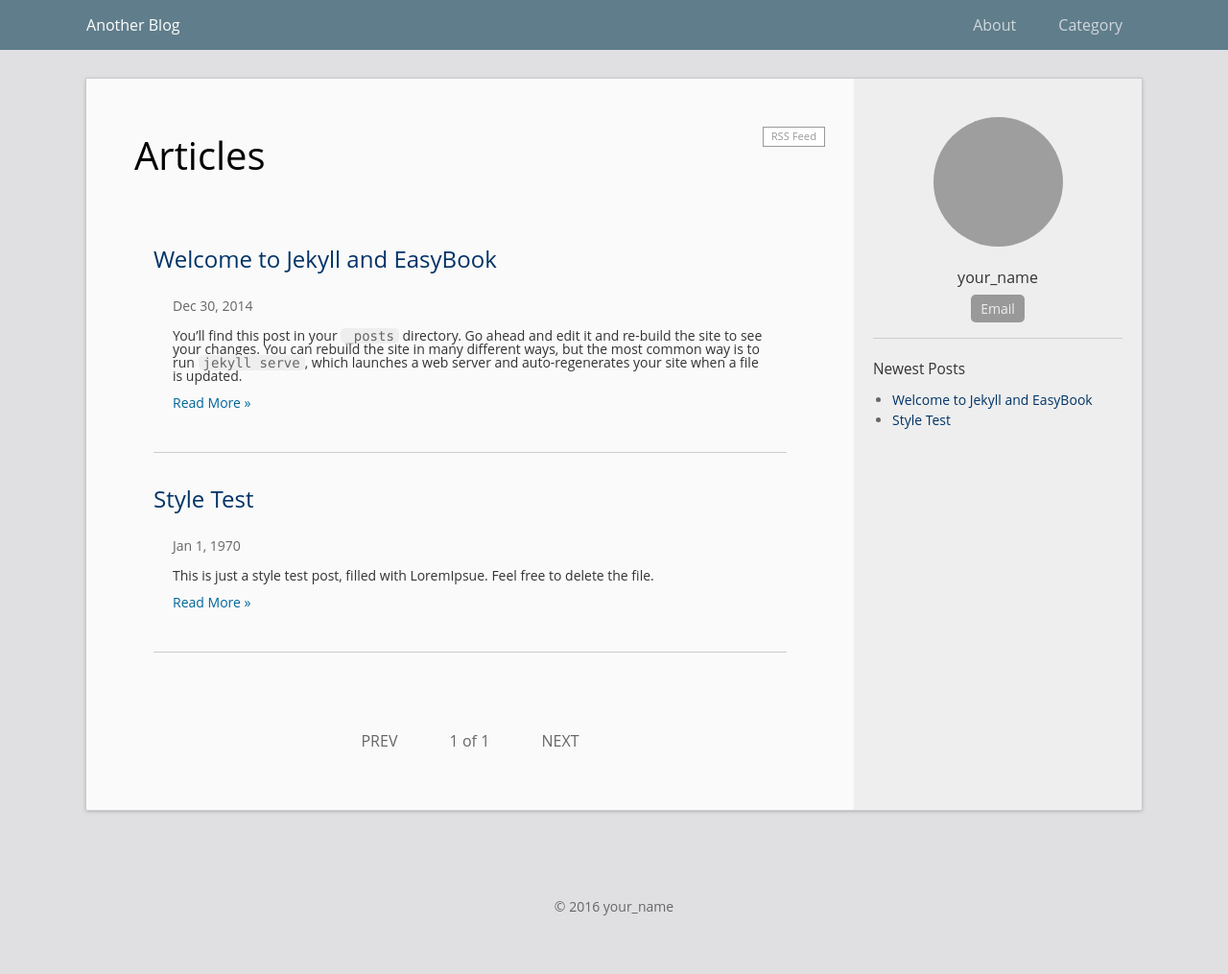
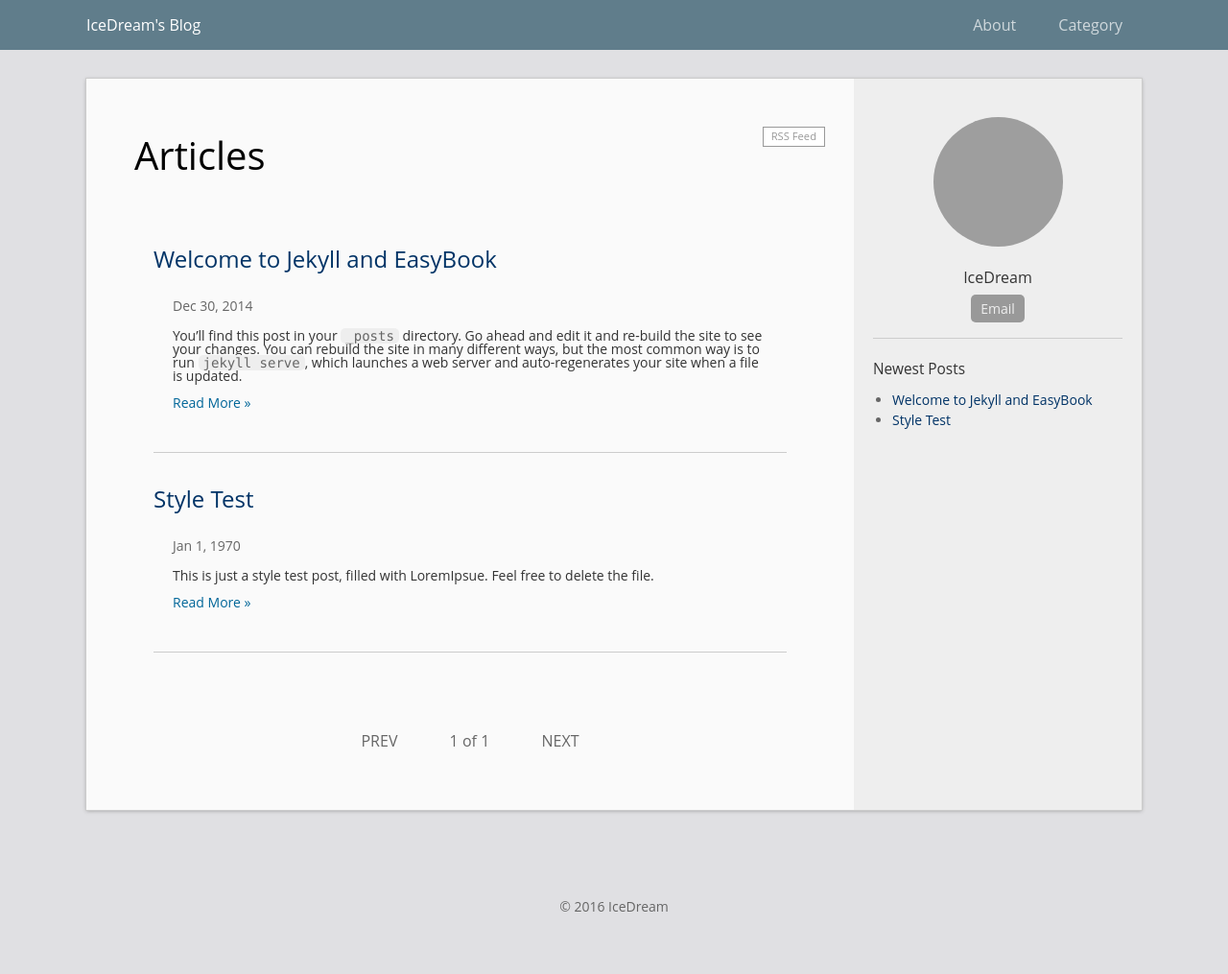
Before and after one commit to icedream2linxi/icedream2linxi.github.io, a Jekyll site: the page built from index.html, in a window 1280 px wide. Shown: the whole page at 96% size. Built offline with Jekyll 4.4.1, drawn with Linux system fonts in a browser that asks for light colours; the list of posts is cut into pages by our own code; grey boxes are pictures that could not be loaded.

Commit message:
修改配置

```diff
--- a/_config.yml
+++ b/_config.yml
@@ -1,14 +1,15 @@
 # Site settings
-title: Another Blog
+title: IceDream's Blog
 url: "http://icedream2linxi.github.io"    # the protocol and hostname of your site, eg. `http://laobubu.github.io`
 baseurl: "" # the prefix of your site uri, eg. `/jekyll-theme-EasyBook` or just one slash `/`
 #timezone: Asia/Chongqing
+port: 3000
 description: >
   One or more sentences introducing this blog.
 
 # Your information
 email: your_email@example.com
-author: your_name
+author: IceDream
 avatar: "//www.gravatar.com/avatar/your_email_md5?d=mm&s=135"
 profile: One sentence introducing yourself.
 #twitter_username: twitter_username
--- a/index.html
+++ b/index.html
@@ -16,7 +16,7 @@ layout: default
         <div class="post-meta">{{ post.date | date: "%b %-d, %Y" }}</div>
 
         <div class="post-excerpt">
-          {{ post.excerpt }}
+          {{ post.excerpt || split:'<!--more-->' | first }}
           <p>
             <a class="post-link" href="{{ post.url | prepend: site.baseurl }}">Read More &raquo;</a>
           </p>
```
